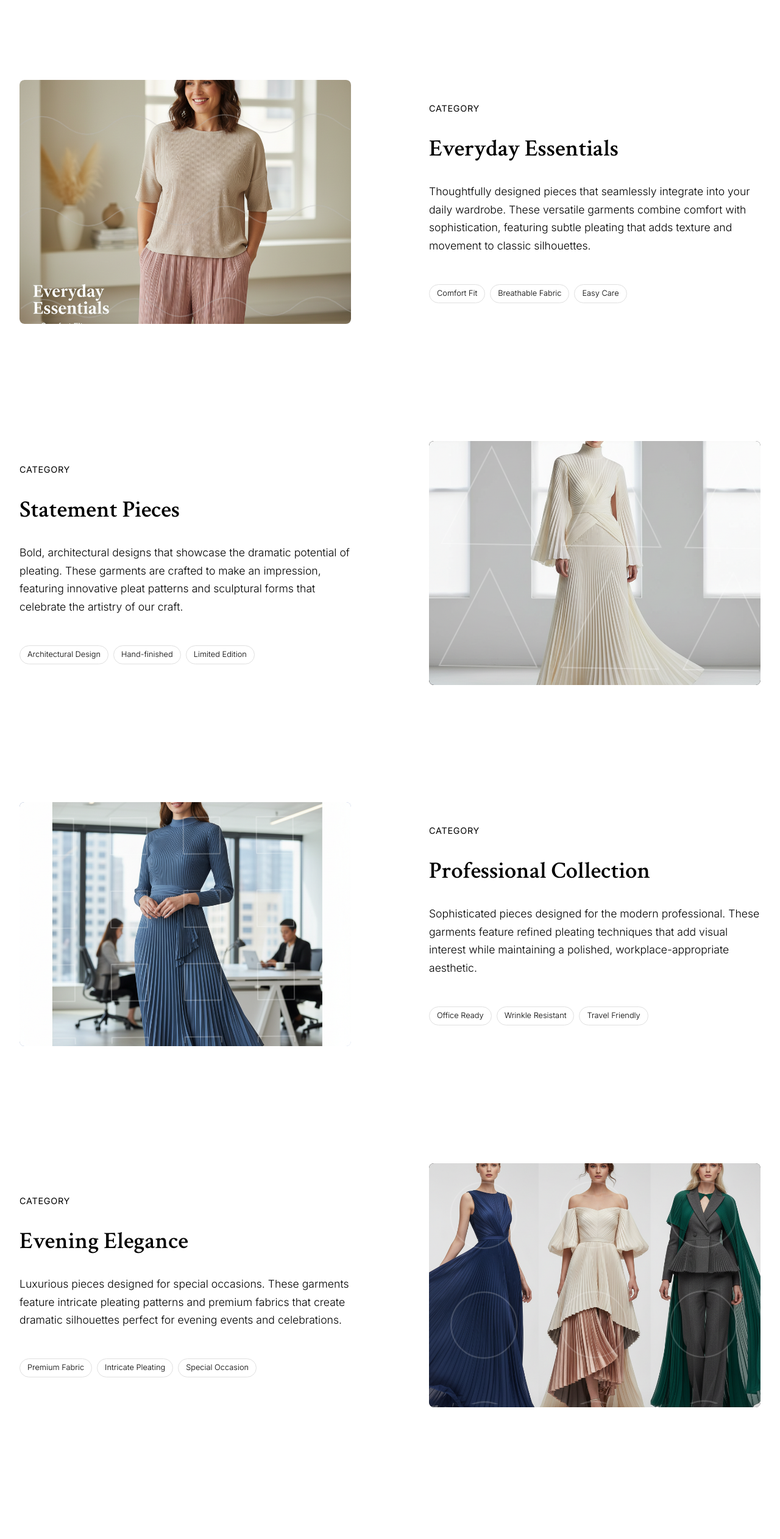
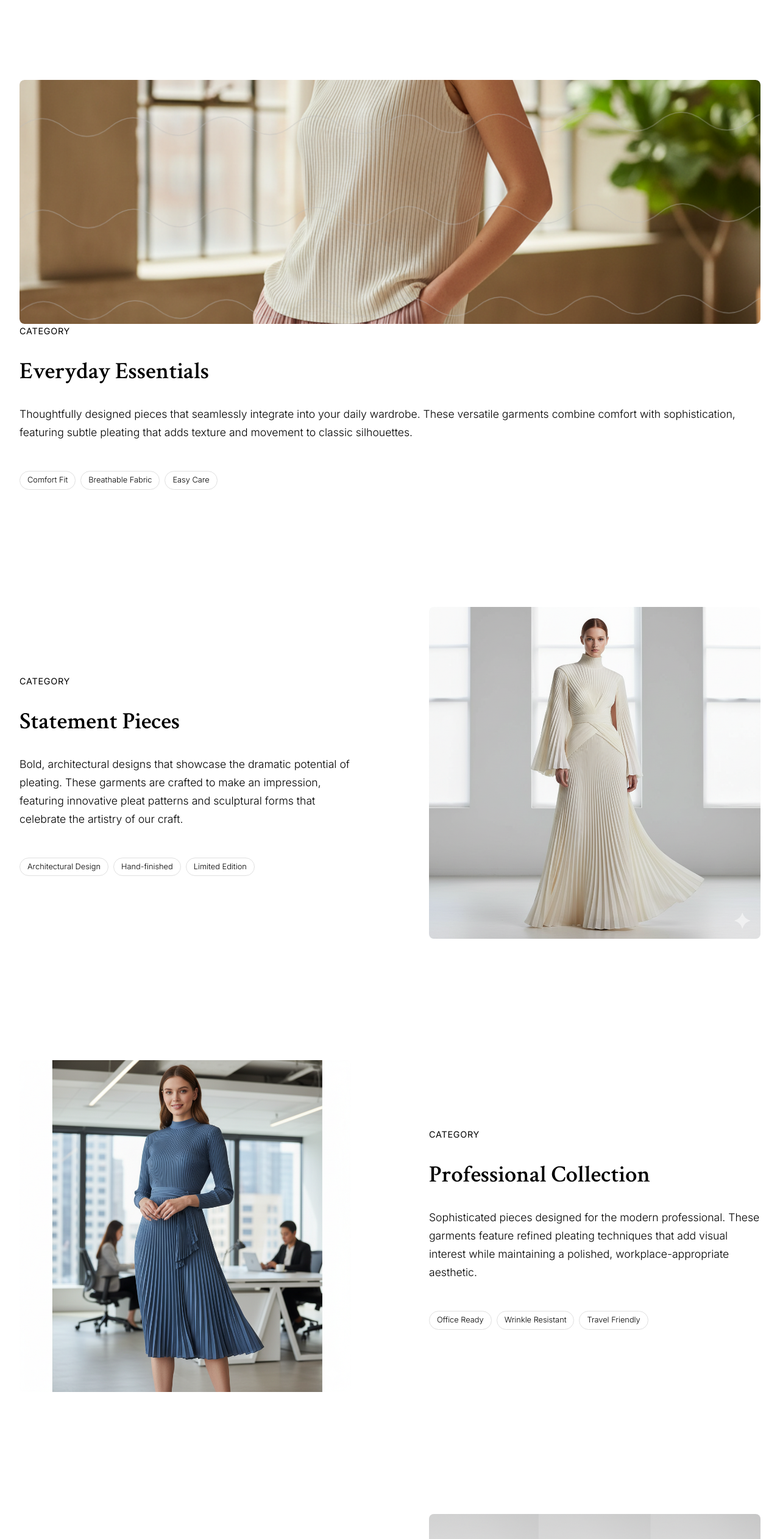
Before and after one commit to yuqinvs/Vueplearance, a Vue app: page /products in a window 1280 px wide. Shown: the part 1940-4463 px from the top of the page at 61% size. Built offline with nearby package versions, Linux system fonts and the light colour scheme.

Commit message:
image change

```diff
--- a/src/views/Products.vue
+++ b/src/views/Products.vue
@@ -32,7 +32,7 @@
       <div class="container-minimal">
         <div class="products-grid">
           <!-- Everyday Essentials -->
-          <div class="product-category slide-in-left">
+          <div>
             <div class="category-image everyday-bg">
               <img src="@/assets/img/EverydayEssentials.png" alt="Everyday Essentials Collection" class="category-image-content" />
             </div>
@@ -52,7 +52,7 @@
 
           <!-- Statement Pieces -->
           <div class="product-category slide-in-right">
-            <div class="category-image statement-bg">
+            <div>
               <img src="@/assets/img/StatementPieces.png" alt="Statement Pieces Collection" class="category-image-content" />
             </div>
             <div class="category-content">
@@ -71,7 +71,7 @@
 
           <!-- Professional Collection -->
           <div class="product-category slide-in-left">
-            <div class="category-image professional-bg">
+            <div>
               <img src="@/assets/img/ProfessionalCollection.png" alt="Professional Collection" class="category-image-content" />
             </div>
             <div class="category-content">
@@ -90,7 +90,7 @@
 
           <!-- Evening Elegance -->
           <div class="product-category slide-in-right">
-            <div class="category-image evening-bg">
+            <div>
               <img src="@/assets/img/EveningElegance.png" alt="Evening Elegance Collection" class="category-image-content" />
             </div>
             <div class="category-content">
```
Also changed, not shown: src/assets/img/EverydayEssentials.png.
